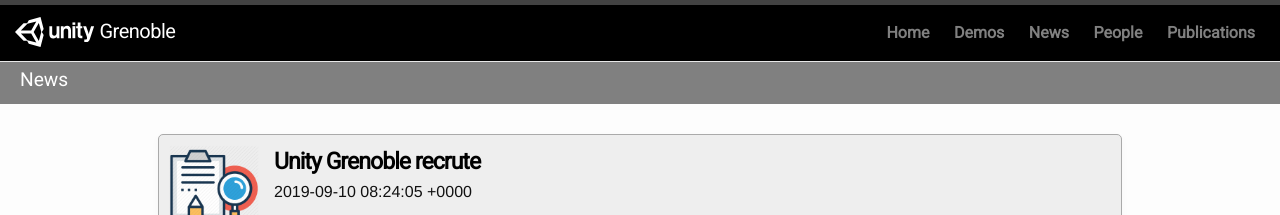
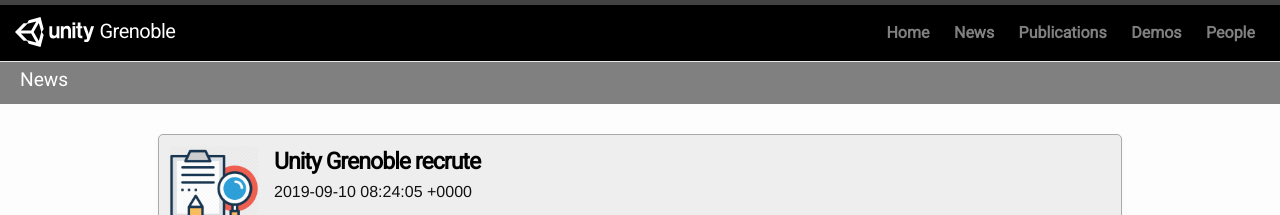
Before and after one commit to unity-grenoble/website, a Jekyll site: the page built from news.html, in a window 1280 px wide. Shown: the top 215 px of the page. Built offline with Jekyll 4.4.1, drawn with Linux system fonts in a browser that asks for light colours.

Commit message:
Adding ordering of pages

```diff
--- a/_includes/header.html
+++ b/_includes/header.html
@@ -41,9 +41,11 @@
         </svg>
       </a>
 
+      {% assign sorted_by_title = site.pages | sort: 'order' %}
+
       <div class="trigger" style="margin-right:25px;">
         <a class="page-link" style="font-family: Roboto, sans-serif; font-weight: 600; color:gray;" href="{{ '/index.html' | prepend: site.baseurl }}">Home</a>
-        {% for my_page in site.pages %}
+        {% for my_page in sorted_by_title %}
           {% if my_page.title %}
           <a class="page-link" style="font-family: Roboto, sans-serif; font-weight: 600; color:gray;" href="{{ my_page.url | prepend: site.baseurl }}">{{ my_page.title }}</a>
           {% endif %}
--- a/demos.html
+++ b/demos.html
@@ -1,6 +1,7 @@
 ---
 layout: page
 title: Demos
+order: 3
 ---
 
 <div class="home">
--- a/news.html
+++ b/news.html
@@ -1,6 +1,7 @@
 ---
 layout: page
 title: News
+order: 1
 ---
 
 <div class="home">
--- a/people.html
+++ b/people.html
@@ -1,6 +1,7 @@
 ---
 layout: page
 title: People
+order: 4
 ---
 
 
--- a/publications.html
+++ b/publications.html
@@ -1,6 +1,7 @@
 ---
 layout: page
 title: Publications
+order: 2
 ---
 
 <div class="home">
```
